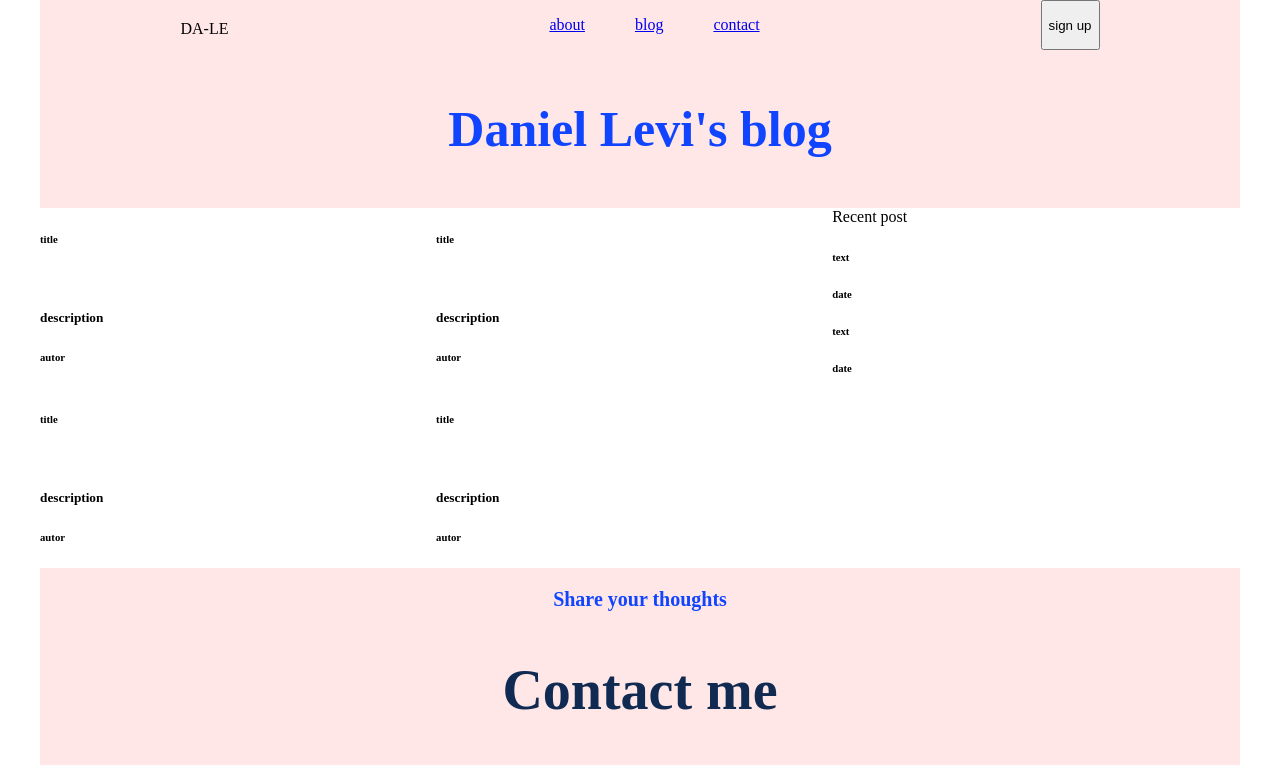
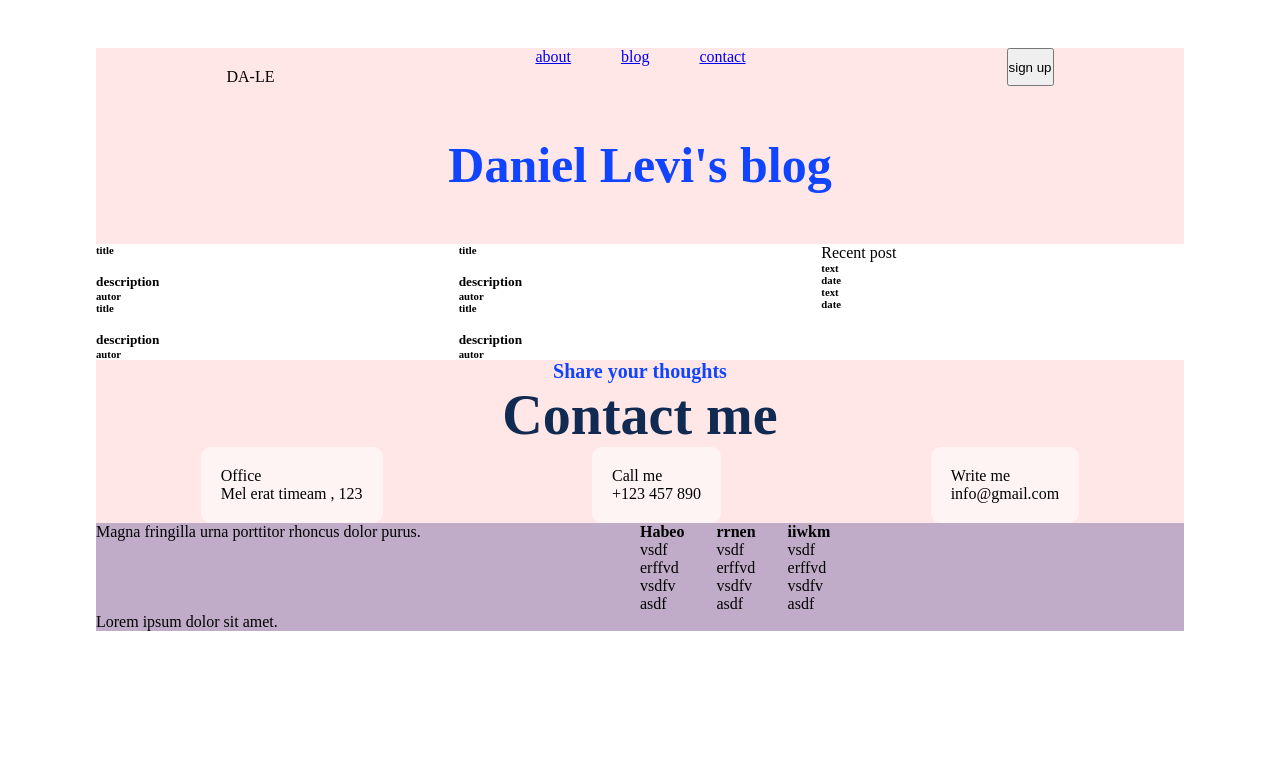
Before and after one commit to danielkingl/blog, a plain HTML site: page index.html in a window 1280 px wide. Shown: the top 765 px of the page. Drawn offline with Linux system fonts and the light colour scheme.

Commit message:
update version

```diff
--- a/main.css
+++ b/main.css
@@ -1,11 +1,11 @@
 @import "desktop.css";
 @import "mobile.css";
 @import "tablet.css";
+*{margin: 0;
+  padding: 0;
+}
 
-body{
-    margin: 0;
 
-}
 .header{
     display: flex;
     justify-content: space-around;
@@ -43,10 +43,10 @@ padding: 50px 0;
 }
 
 .container{
-  width: 1200px;
-  margin: 0 auto;
+
   display: grid;
-  grid-template-columns: 1fr,1fr,1fr;
+  padding: 3rem 6rem 0 6rem;
+  grid-template-columns: 1fr 1fr 1fr;
   grid-template-areas :
   "header header header"
   "daniel daniel daniel"
@@ -61,7 +61,7 @@ padding: 50px 0;
 .main{
   grid-area: main;
   display: grid;
-  grid-template-columns: 1fr,1fr,1fr;
+  grid-template-columns: 1fr 1fr 1fr;
   grid-template-areas :
   "item1 item2 post"
   "item3 item4 post";
@@ -111,8 +111,6 @@ padding: 50px 0;
 .cole{
   background-color: #c0acc9;
   grid-area: cole;
-  width: 1200px;
-  margin: 0 auto;
   display: grid;
   grid-template-columns: 1fr 1fr;
   grid-template-areas:
@@ -132,8 +130,7 @@ padding: 50px 0;
 .footer{
     background-color: #c0acc9;
     grid-area: footer;
-    width: 1200px;
-    margin: 0 auto;
+
 }
 #share{
   font-family: 'Source Sans Pro';
```
